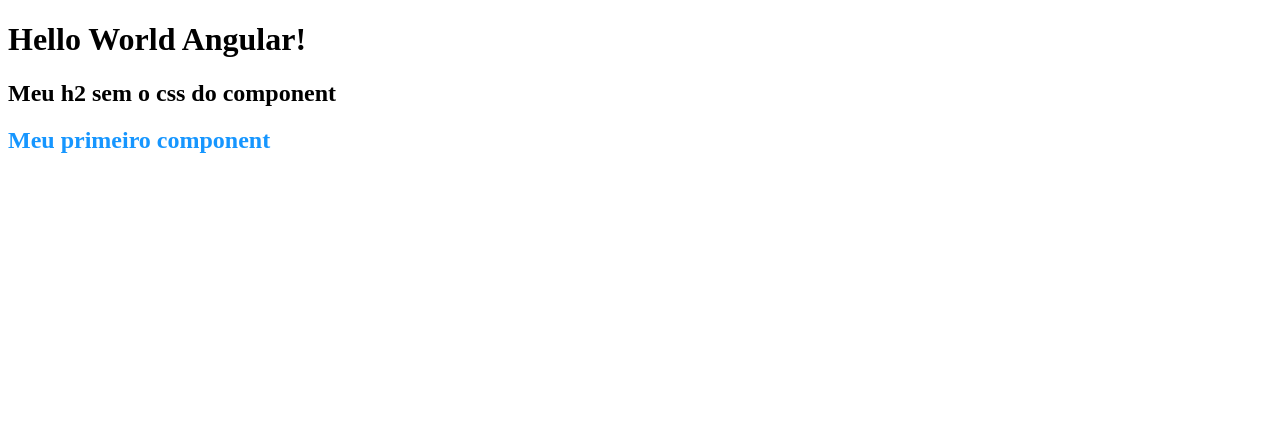
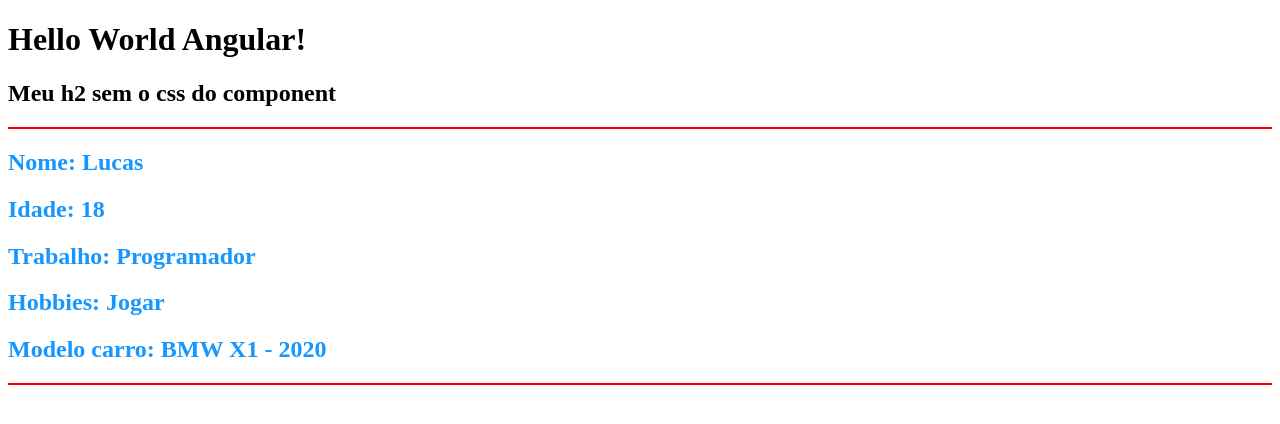
Before and after one commit to lucasmoraist/Angular, an Angular app in the folder curso-angular/: page / in a window 1280 px wide. Shown: the top 424 px of the page. Built offline with nearby package versions, Linux system fonts and the light colour scheme.

Commit message:
Interpolando os dados do arquivo ts para o arquivo html

```diff
--- a/curso-angular/src/app/app.component.css
+++ b/curso-angular/src/app/app.component.css
@@ -0,0 +1,3 @@
+.class{
+    border-bottom: solid 2px red;
+}
--- a/curso-angular/src/app/app.component.html
+++ b/curso-angular/src/app/app.component.html
@@ -1,3 +1,8 @@
-<h1>Hello World Angular!</h1>
-<h2>Meu h2 sem o css do component</h2>
-<app-first-components></app-first-components>
+<div class="class">
+    <h1>Hello World Angular!</h1>
+    <h2>Meu h2 sem o css do component</h2>
+</div>
+
+<div class="class">
+    <app-first-components></app-first-components>
+</div>
--- a/curso-angular/src/app/components/first-components/first-components.component.html
+++ b/curso-angular/src/app/components/first-components/first-components.component.html
@@ -1 +1,5 @@
-<h2>Meu primeiro component</h2>
+<h2>Nome: {{ name }}</h2>
+<h2>Idade: {{ age }}</h2>
+<h2>Trabalho: {{ job }}</h2>
+<h2>Hobbies: {{ hobbies[0] }}</h2>
+<h2>Modelo carro: {{ car.name }} - {{ car.year }}</h2>
--- a/curso-angular/src/app/components/first-components/first-components.component.ts
+++ b/curso-angular/src/app/components/first-components/first-components.component.ts
@@ -7,6 +7,15 @@
 })
 export class FirstComponentsComponent implements OnInit {
 
+  name: string = 'Lucas';
+  age: number = 18;
+  job = "Programador"; //Estes dados irão vir do banco de dados
+  hobbies = ["Jogar", "Sair", "Viajar"]
+  car = {
+    name: "BMW X1",
+    year: 2020
+  }
+
   constructor() { }
 
   ngOnInit(): void {
```
